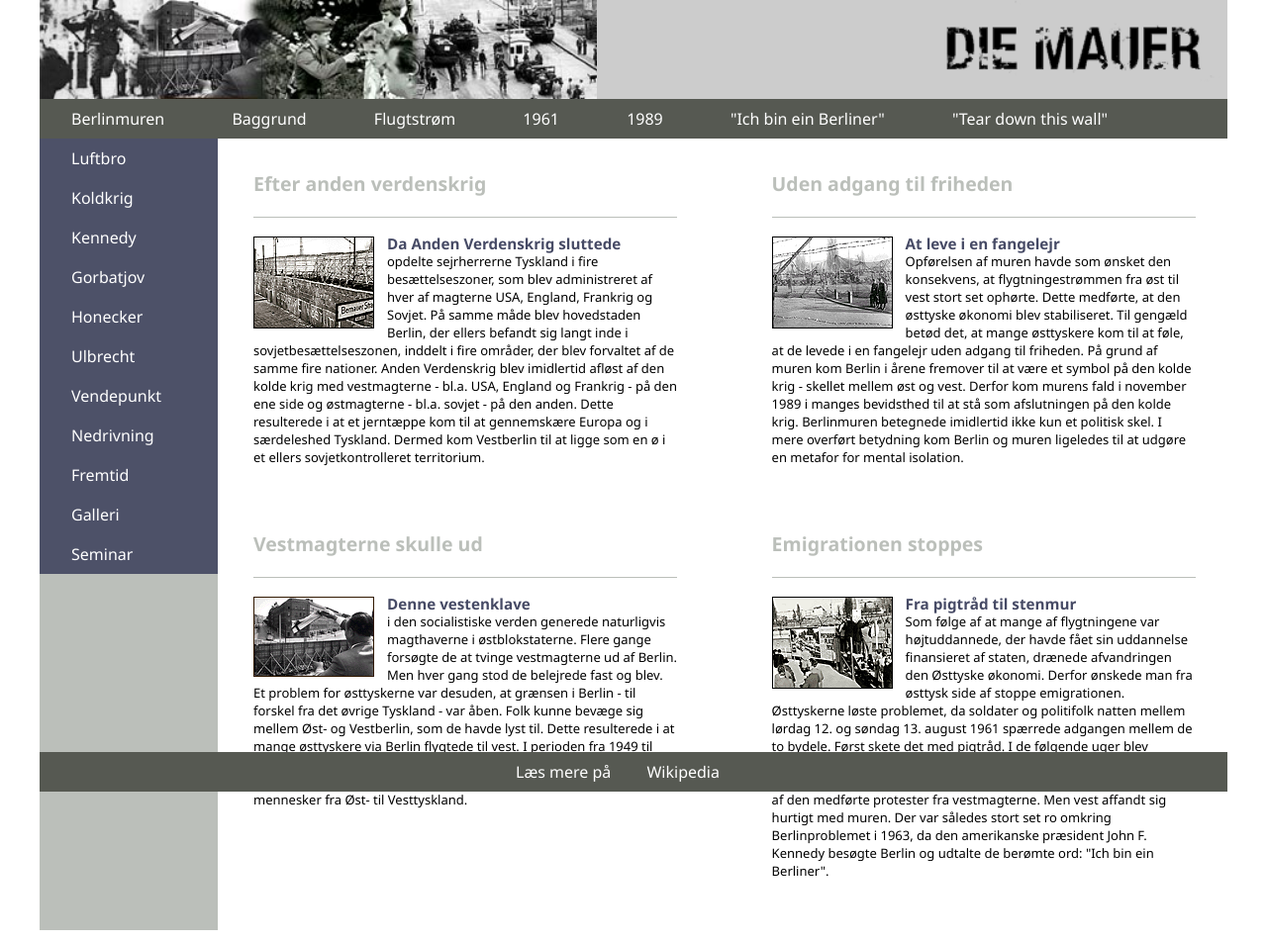
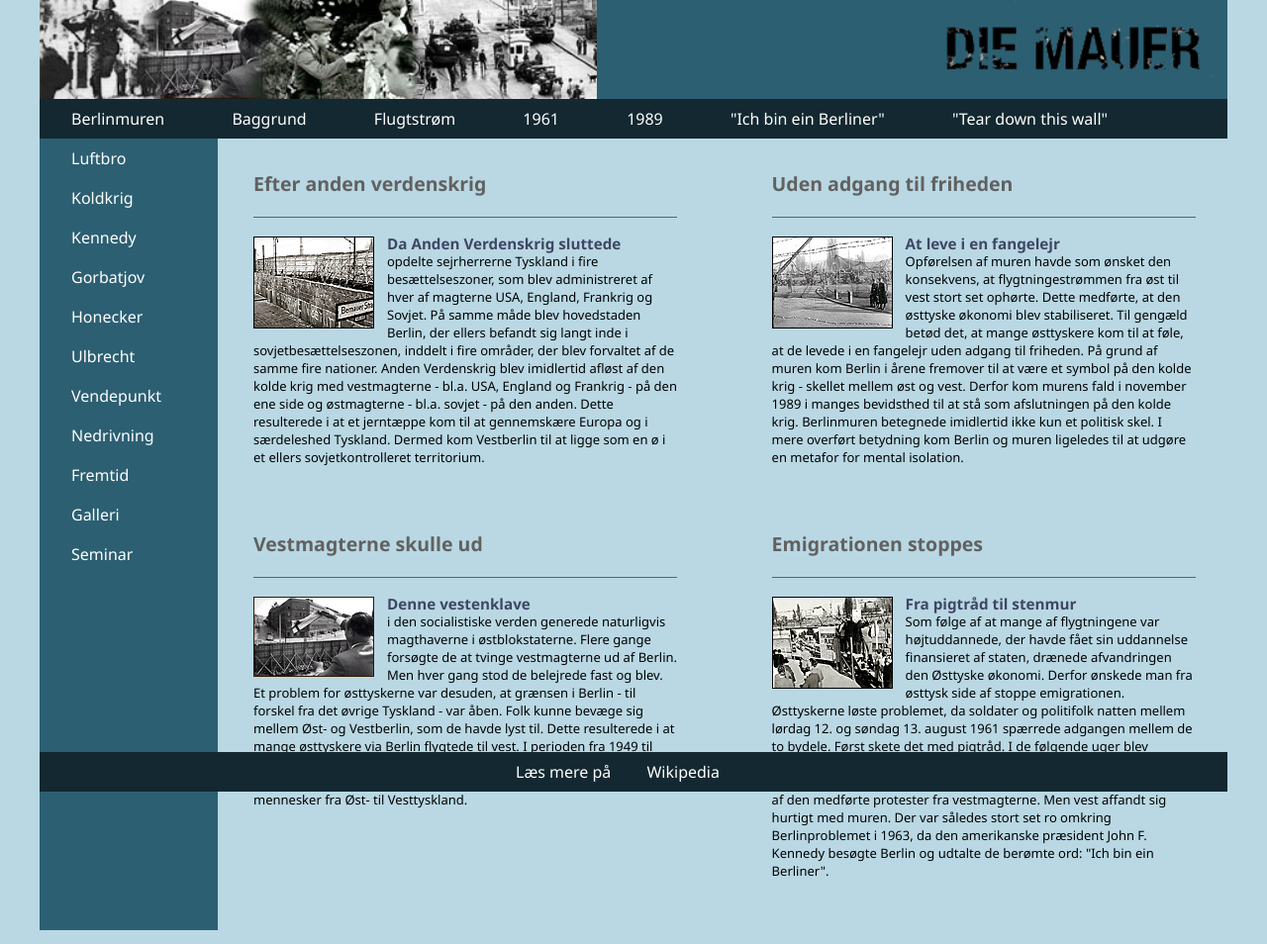
Before and after one commit to themaxsi/visualisering-Project-Folder, a PHP site: page / in a window 1280 px wide. Shown: the whole page at 99% size. Run offline with PHP 8.4, Linux system fonts and the light colour scheme.

Commit message:
got the colors to looks better

```diff
--- a/Opgave - HSL og CSS Variabler - Die Mauer/style.css
+++ b/Opgave - HSL og CSS Variabler - Die Mauer/style.css
@@ -1,3 +1,16 @@
+:root
+{
+    --main-hue: 196;
+
+    --main-color: hsl(var(--main-hue), 44%, 81%);
+    --light-main-color: hsl(var(--main-hue), 44%, 91%);
+    --medium-dark-main-color: hsl(var(--main-hue), 44%, 31%);
+    --dark-main-color: hsl(var(--main-hue), 44%, 13%);
+
+}
+
+
+
 /* Reset of all margins and paddings */
 
 *
@@ -13,6 +26,7 @@ body
     width: 1200px;
     height: 100vh;
     margin: 0 auto;
+    background-color: var(--main-color);
     font-family: 'Segoe UI', Tahoma, Geneva, Verdana, sans-serif;
 }
 
@@ -20,7 +34,7 @@ body
 
 header
 {
-    background-color: #CCCCCC;
+    background-color: var(--medium-dark-main-color);
     height: 100px;
 }
 
@@ -54,7 +68,7 @@ nav ul li:hover
 nav.top, footer
 {
     height: 40px;
-    background-color: #565952;
+    background-color: var(--dark-main-color);
     color: white;
 }
 
@@ -70,12 +84,12 @@ nav.side
     float: left;
     height: 100%;
     width: 15%;
-    background-color: #BBBFBA;
+    background-color: var(--medium-dark-main-color);
 }
 
 nav.side ul
 {
-    background-color: rgba(50, 54, 84, 0.8);
+    background-color: var(--medium-dark-main-color);
 }
 
 nav.side ul li a
@@ -136,10 +150,10 @@ article img
 
 h2
 {
-    color: #BBBFBA;
+    color: #616160;
     margin-bottom: 1em;
     padding-bottom: 1em;
-    border-bottom: 1px solid #BBBFBA;
+    border-bottom: 1px solid #616160;
 }
 
 h3
```
